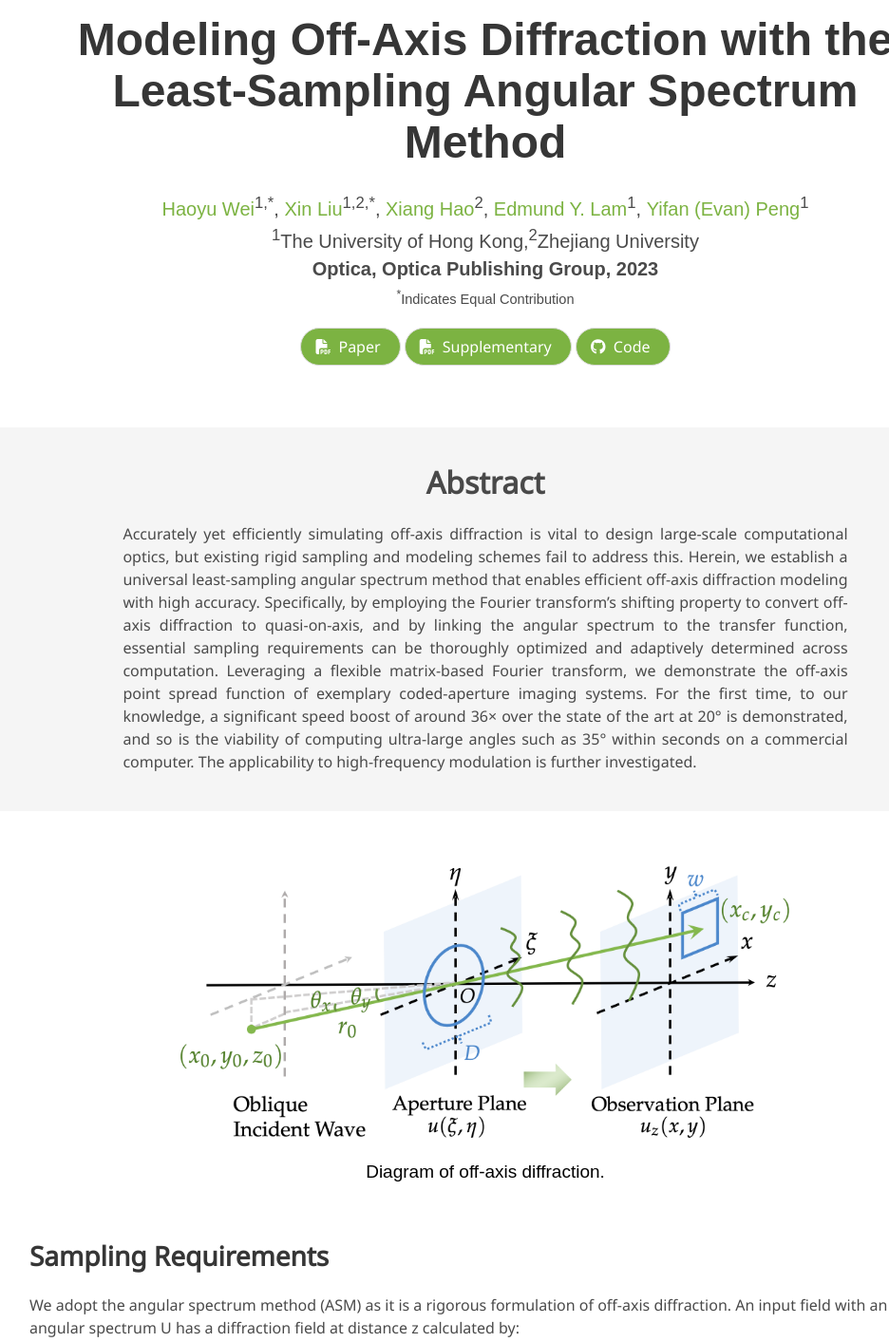
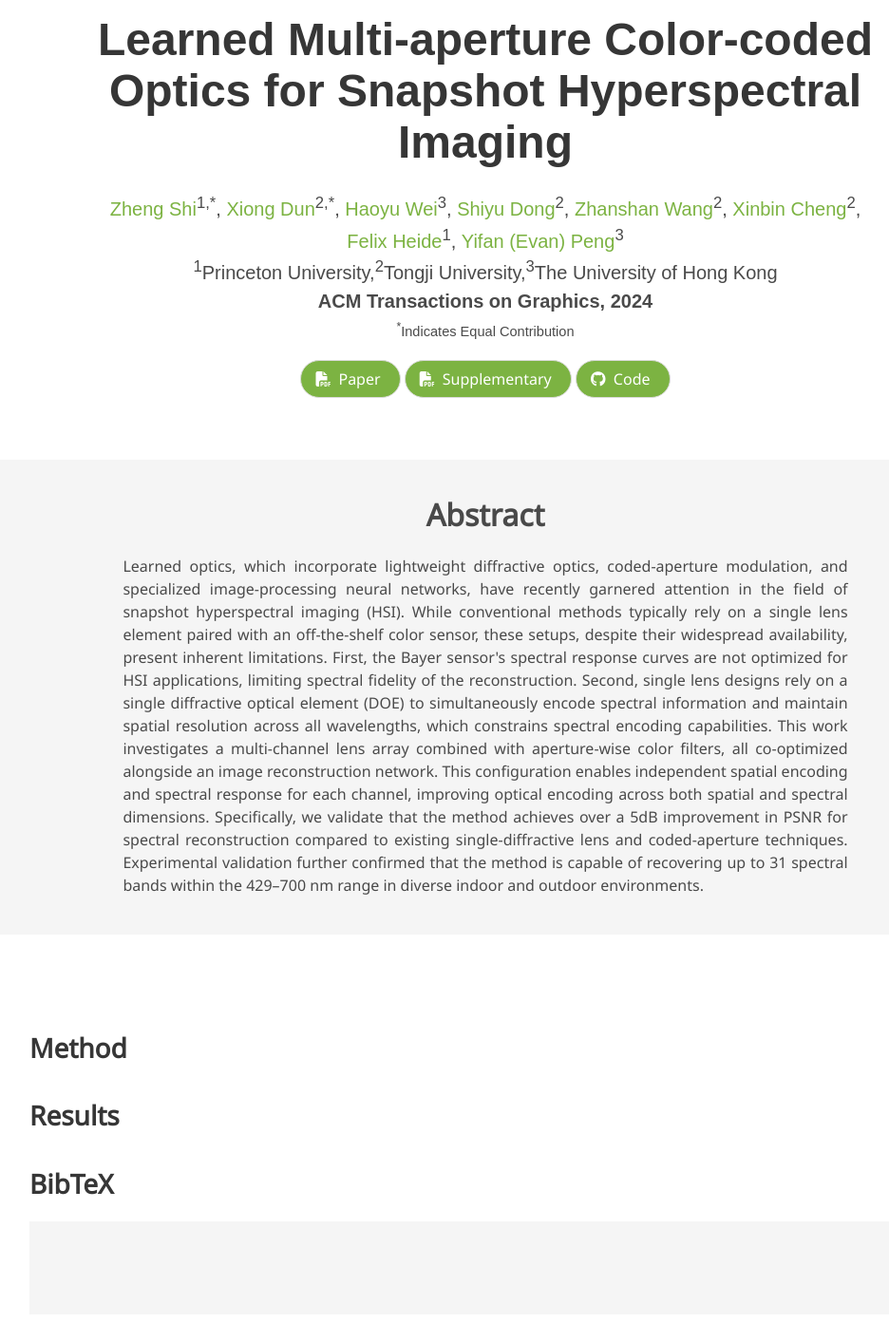
Before and after one commit to whywww/ArrayHSI, a plain HTML site: page index.html in a window 1280 px wide. Shown: the part 33-1446 px from the top of the page at 95% size, without its empty margins (129-1065 px from the left). Drawn offline with nearby package versions, Linux system fonts and the light colour scheme; some icons are missing; a web font is replaced by a local one.

Commit message:
first commit

```diff
--- a/index.html
+++ b/index.html
@@ -24,7 +24,7 @@
   <meta name="viewport" content="width=device-width, initial-scale=1">
 
 
-  <title>Modeling Off-Axis Diffraction with the Least-Sampling Angular Spectrum Method</title>
+  <title>Learned Multi-aperture Color-coded Optics for Snapshot Hyperspectral Imaging</title>
   <link rel="icon" type="image/x-icon" href="static/images/favicon.ico">
   <link href="https://fonts.googleapis.com/css?family=Google+Sans|Noto+Sans|Castoro"
   rel="stylesheet">
@@ -57,23 +57,29 @@
       <div class="container is-max-desktop">
         <div class="columns is-centered">
           <div class="column has-text-centered">
-            <h1 class="title is-1 publication-title">Modeling Off-Axis Diffraction with the Least-Sampling Angular Spectrum Method</h1>
+            <h1 class="title is-1 publication-title">Learned Multi-aperture Color-coded Optics for Snapshot Hyperspectral Imaging</h1>
             <div class="is-size-5 publication-authors">
               <!-- Paper authors -->
               <span class="author-block">
-                <a href="https://whywww.github.io/" target="_blank">Haoyu Wei</a><sup>1,*</sup>,</span>
+                <a href="" target="_blank">Zheng Shi</a><sup>1,*</sup>,</span>
               <span class="author-block">
-                <a href="https://scholar.google.com/citations?user=lOcrKM0AAAAJ&hl=en" target="_blank">Xin Liu</a><sup>1,2,*</sup>,</span>
+                <a href="" target="_blank">Xiong Dun</a><sup>2,*</sup>,</span>
               <span class="author-block">
-                <a href="https://www.haoxiang.ac.cn/" target="_blank">Xiang Hao</a><sup>2</sup>,</span>
+                <a href="https://whywww.github.io/" target="_blank">Haoyu Wei</a><sup>3</sup>,</span>
               <span class="author-block">
-                <a href="https://www.eee.hku.hk/~elam/" target="_blank">Edmund Y. Lam</a><sup>1</sup>,</span>
+                <a href="" target="_blank">Shiyu Dong</a><sup>2</sup>,</span>
               <span class="author-block">
-                <a href="https://www.eee.hku.hk/~evanpeng/" target="_blank">Yifan (Evan) Peng</a><sup>1</sup></span>
+                <a href="" target="_blank">Zhanshan Wang</a><sup>2</sup>,</span>
+              <span class="author-block">
+                <a href="" target="_blank">Xinbin Cheng</a><sup>2</sup>,</span><br>
+              <span class="author-block">
+                <a href="" target="_blank">Felix Heide</a><sup>1</sup>,</span>
+              <span class="author-block">
+                <a href="https://www.eee.hku.hk/~evanpeng/" target="_blank">Yifan (Evan) Peng</a><sup>3</sup></span>
             </div>
 
                   <div class="is-size-5 publication-authors">
-                    <span class="author-block"><sup>1</sup>The University of Hong Kong,<sup>2</sup>Zhejiang University<br><b>Optica, Optica Publishing Group, 2023</b></span>
+                    <span class="author-block"><sup>1</sup>Princeton University,<sup>2</sup>Tongji University,<sup>3</sup>The University of Hong Kong<br><b>ACM Transactions on Graphics, 2024</b></span>
                     <span class="eql-cntrb"><small><br><sup>*</sup>Indicates Equal Contribution</small></span>
                   </div>
 
@@ -81,7 +87,7 @@
                     <div class="publication-links">
                          <!-- Arxiv PDF link -->
                       <span class="link-block">
-                        <a href="https://opg.optica.org/optica/fulltext.cfm?uri=optica-10-7-959&id=535343" target="_blank"
+                        <a href="" target="_blank"
                         class="external-link button is-normal is-rounded button-color">
                         <span class="icon">
                           <i class="fas fa-file-pdf"></i>
@@ -92,7 +98,7 @@
 
                     <!-- Supplementary PDF link -->
                     <span class="link-block">
-                      <a href="https://opg.optica.org/optica/viewmedia.cfm?uri=optica-10-7-959&seq=s001" target="_blank"
+                      <a href="" target="_blank"
                       class="external-link button is-normal is-rounded button-color">
                       <span class="icon">
                         <i class="fas fa-file-pdf"></i>
@@ -103,7 +109,7 @@
 
                   <!-- Github link -->
                   <span class="link-block">
-                    <a href="https://github.com/whywww/ASASM" target="_blank"
+                    <a href="" target="_blank"
                     class="external-link button is-normal is-rounded button-color">
                     <span class="icon">
                       <i class="fab fa-github"></i>
@@ -155,7 +161,8 @@
         <h2 class="title is-3">Abstract</h2>
         <div class="content has-text-justified">
           <p>
-            Accurately yet efficiently simulating off-axis diffraction is vital to design large-scale computational optics, but existing rigid sampling and modeling schemes fail to address this. Herein, we establish a universal least-sampling angular spectrum method that enables efficient off-axis diffraction modeling with high accuracy. Specifically, by employing the Fourier transform’s shifting property to convert off-axis diffraction to quasi-on-axis, and by linking the angular spectrum to the transfer function, essential sampling requirements can be thoroughly optimized and adaptively determined across computation. Leveraging a flexible matrix-based Fourier transform, we demonstrate the off-axis point spread function of exemplary coded-aperture imaging systems. For the first time, to our knowledge, a significant speed boost of around 36× over the state of the art at 20° is demonstrated, and so is the viability of computing ultra-large angles such as 35° within seconds on a commercial computer. The applicability to high-frequency modulation is further investigated.
+            Learned optics, which incorporate lightweight diffractive optics, coded-aperture modulation, and specialized image-processing neural networks, have recently garnered attention in the field of snapshot hyperspectral imaging (HSI). While conventional methods typically rely on a single lens element paired with an off-the-shelf color sensor, these setups, despite their widespread availability, present inherent limitations. First, the Bayer sensor's spectral response curves are not optimized for HSI applications, limiting spectral fidelity of the reconstruction. Second, single lens designs rely on a single diffractive optical element (DOE)  to simultaneously encode spectral information and maintain spatial resolution across all wavelengths, which constrains spectral encoding capabilities.
+This work investigates a multi-channel lens array combined with aperture-wise color filters, all co-optimized alongside an image reconstruction network. This configuration enables independent spatial encoding and spectral response for each channel, improving optical encoding across both spatial and spectral dimensions. Specifically, we validate that the method achieves over a 5dB improvement in PSNR for spectral reconstruction compared to existing single-diffractive lens and coded-aperture techniques. Experimental validation further confirmed that the method is capable of recovering up to 31 spectral bands within the 429–700 nm range in diverse indoor and outdoor environments.
           </p>
         </div>
       </div>
@@ -165,10 +172,10 @@
 <div class="hero-body">
   <div class="container">
     <div class="item">
-      <img src="static/images/principles.png" alt="MY ALT TEXT" class="abs-image"/>
+      <!-- <img src="static/images/principles.png" alt="MY ALT TEXT" class="abs-image"/>
       <h2 class="subtitle has-text-centered">
         Diagram of off-axis diffraction.
-      </h2>
+      </h2> -->
     </div>
   </div>
 </div>
@@ -178,9 +185,9 @@
 
 <section class="section is-compact">
   <div class="container is-max-desktop content">
-    <h2 class="title">Sampling Requirements</h2>
+    <h2 class="title">Method</h2>
       <div class="item">
-        <p>
+        <!-- <p>
           We adopt the angular spectrum method (ASM) as it is a rigorous formulation of off-axis diffraction. An input field with an angular spectrum U has a diffraction field at distance z calculated by:
         </p>
         <img src="static/images/asm.png" class="eq-image"/>
@@ -191,8 +198,8 @@
           <li>With <i>virtual lens model</i>, we calculate a controllable region of band extension as a supplement to the phase gradient analysis;</li>
           <li>With <i>joint component analysis</i>, we combine different components in the same domain to determine the correct sampling rate.</li>
           </ol>
-        </p>
-        <div id="results-carousel" class="carousel results-carousel">
+        </p> -->
+        <!-- <div id="results-carousel" class="carousel results-carousel">
           <div class="item">
             <img src="static/images/lpc.png" alt="MY ALT TEXT" class="sec-image"/>
             <div class="subtitle has-text-centered">
@@ -211,21 +218,21 @@
               Effect of combined sampling in frequency domain. From left to right, the 1st column is the zoomed view from the right ones. The 2nd ~ 4th ones are the phase of the angular spectrum of an off-axis converging spherical wave with LPC, the shifted transfer function, and the superposition, respectively.
             </div>
           </div>
-        </div>
+        </div> -->
         <p></p>
-        <p>
+        <!-- <p>
           We summarize the complete minimum sampling rates in both domains as:
         </p>
         <img src="static/images/spat.png" class="eq-image"/>
-        <img src="static/images/freq.png" class="eq-image"/>
+        <img src="static/images/freq.png" class="eq-image"/> -->
       </div>
 </section>
 
 <section class="section is-compact">
   <div class="container is-max-desktop content">
-    <h2 class="title">Simulation Results</h2>
+    <h2 class="title">Results</h2>
       <div class="item">
-        <p>
+        <!-- <p>
           The results are compared against a baseline method (Shift-BEASM) and the ground truth (Rayleigh-Sommerfeld Integral).
           Two cases of comparisons are considered:
         </p>
@@ -263,7 +270,7 @@
               The phase of output field at large angles using LS-ASM, Zemax and RS.
             </div>
           </div>
-          </div>
+          </div> -->
       </div>
     </div>
 </section>
@@ -372,16 +379,7 @@
   <div class="container is-max-desktop content">
     <h2 class="title">BibTeX</h2>
     <pre><code>
-      @article{Wei:23,
-        title   = {Modeling Off-Axis Diffraction with the Least-Sampling Angular Spectrum Method},
-        author  = {Wei, Haoyu and Liu, Xin and Hao, Xiang and Lam, Edmund Y. and Peng, Yifan},
-        journal = {Optica},
-        volume  = {10}, number = {7}, pages = {959--962},
-        month   = jul,
-        year    = {2023},
-        publisher = {Optica Publishing Group},
-        doi     = {10.1364/OPTICA.490223}
-      }
+
     </code></pre>
   </div>
 </section>
@@ -394,11 +392,11 @@
     <h2 class="title">Related Projects</h2>
     You may also be interested in related projects in deep optics:
     <ul>
-      <li>Liu et al. Deep Optics Models, Optics Express 2022 (<a href="https://opg.optica.org/oe/fulltext.cfm?uri=oe-30-20-36973&id=506502">link</a>)</li>
+      <!-- <li>Liu et al. Deep Optics Models, Optics Express 2022 (<a href="https://opg.optica.org/oe/fulltext.cfm?uri=oe-30-20-36973&id=506502">link</a>)</li>
       <li>Ikoma et al. Depth from Defocus, ICCP 2021 (<a href="https://ieeexplore.ieee.org/abstract/document/9466261/">link</a>)</li>
       <li>Dun et al. Rotationally Symmetric Achromat, Optica 2020 (<a href="https://opg.optica.org/optica/fulltext.cfm?uri=optica-7-8-913&id=433999">link</a>)</li>
       <li>Metzler et al. Deep Optics for HDR Imaging, CVPR 2020 (<a href="https://openaccess.thecvf.com/content_CVPR_2020/html/Metzler_Deep_Optics_for_Single-Shot_High-Dynamic-Range_Imaging_CVPR_2020_paper.html">link</a>)</li>
-      <li>Peng et al. Neural Holography, ACM ToG 2020 (<a href="https://dl.acm.org/doi/abs/10.1145/3414685.3417802">link</a>)</li>
+      <li>Peng et al. Neural Holography, ACM ToG 2020 (<a href="https://dl.acm.org/doi/abs/10.1145/3414685.3417802">link</a>)</li> -->
     </ul>
   </div>
 </section>
```
Also changed, not shown: 2 other files.
